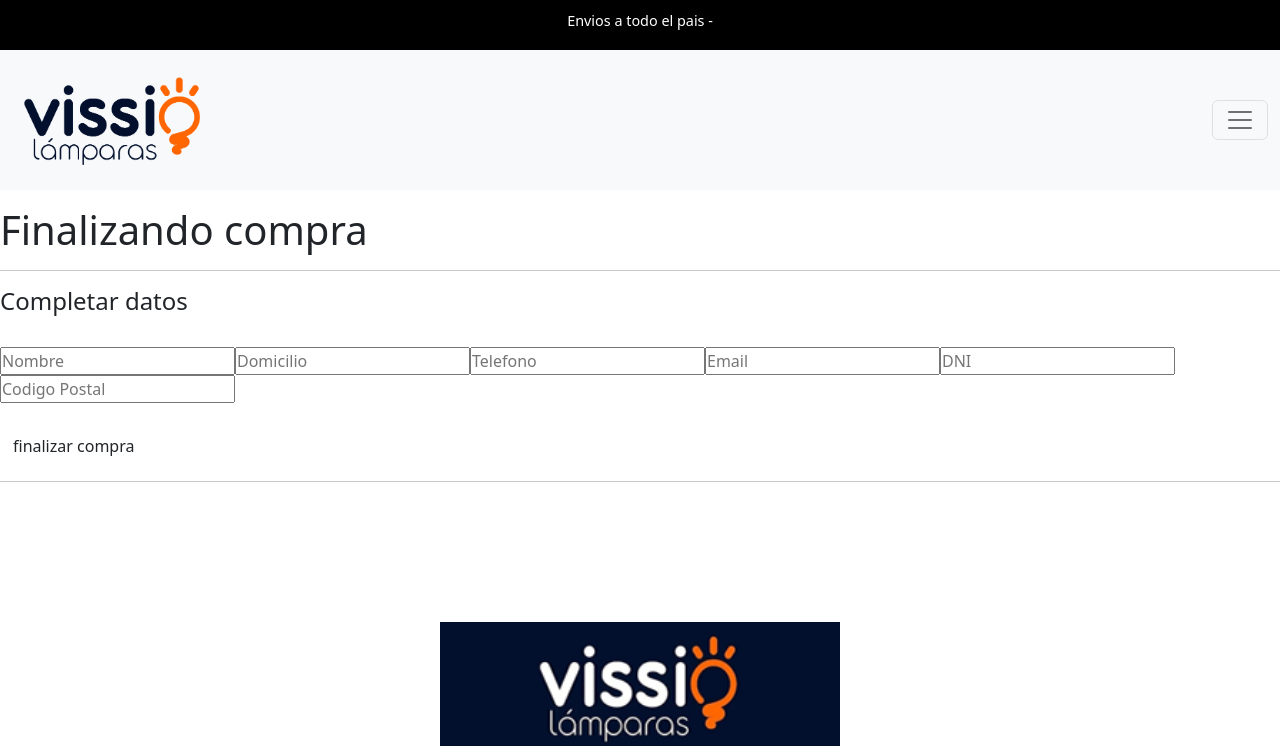
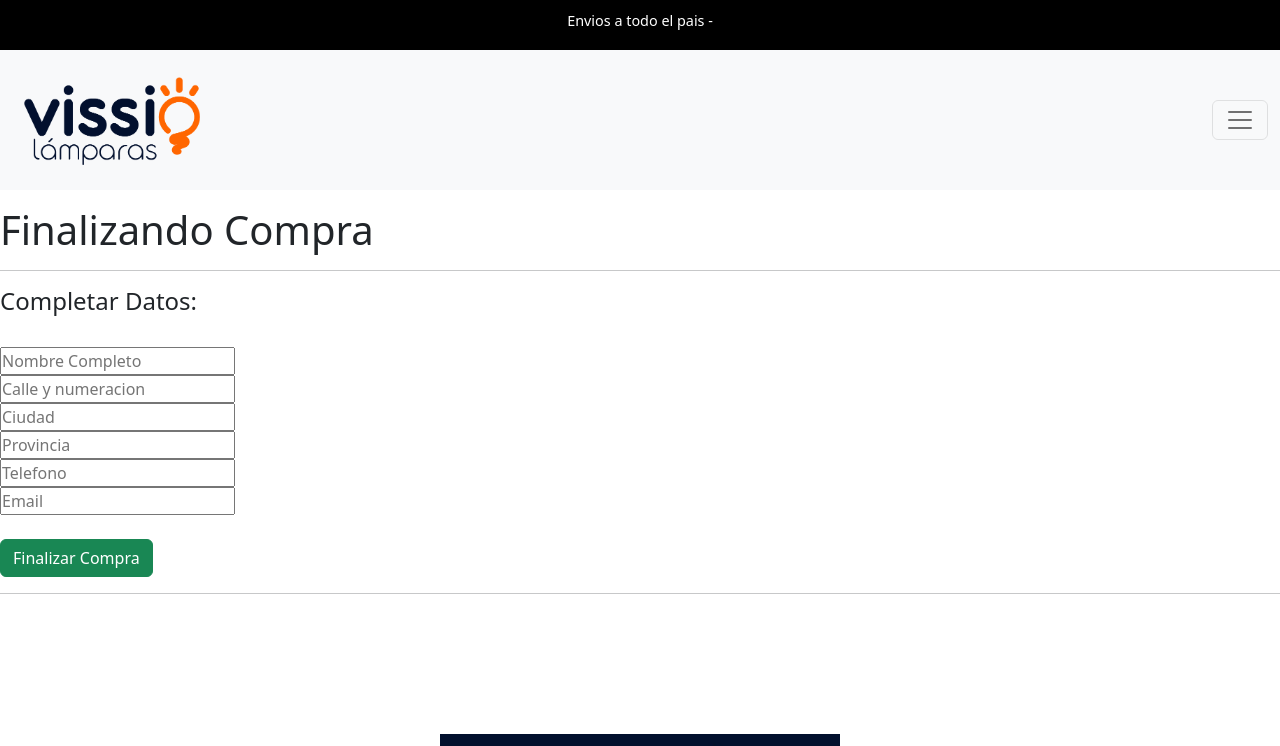
Before and after one commit to dgel92/vissioReact, a React (Create React App) app in the folder my-app/: page /Checkout in a window 1280 px wide. Shown: the top 746 px of the page. Built offline with nearby package versions, Linux system fonts and the light colour scheme; the HTML template or start-up script is replaced by a standard one; a web font is replaced by a local one.

Commit message:
05-12-22

```diff
--- /dev/null
+++ b/my-app/src/componentes/Spinner/Spinner.jsx
@@ -0,0 +1,16 @@
+import React  from 'react'
+import { spinnerStilos } from './SpinnerStilos'
+const Spinner = () => {
+
+    return (
+        <>
+        {
+            <div className='d-flex justify-content-center'>
+                <div className='spinner-border' role='status' style={spinnerStilos}></div>
+            </div>
+        }
+        </>
+    )
+}
+
+export default Spinner
--- /dev/null
+++ b/my-app/src/componentes/Spinner/SpinnerStilos.jsx
@@ -0,0 +1,4 @@
+export const spinnerStilos = {
+    color: '#e4c360',
+    margin: 375
+}
--- a/my-app/src/componentes/checkOut/CheckOut.jsx
+++ b/my-app/src/componentes/checkOut/CheckOut.jsx
@@ -1,19 +1,27 @@
-import {useEffect, useState} from "react";
-import {useParams} from 'react-router-dom';
-import {Link} from "react-router-dom";
+import {useState} from 'react';
+import { Link } from 'react-router-dom';
+import useCartContext from '../CartContext/CartContext';
+import { collection, addDoc, Timestamp} from 'firebase/firestore/lite';
+import firestoreDB from '../data/fireBase';
+import Spinner from '../Spinner/Spinner';
 
-function Checkout(){
+
+const Checkout = () => {
+    const {cart, getTotalPrice, clearCart}=useCartContext();
+
+    const [load, setLoad] = useState(false)
+    const [orderID, setOrderID] = useState()
 
     const [buyer, setBuyer] = useState({
-        Nombre: '',
-        Domicilio: '',
-        Email: '',
-        Telefono: '',
-        Dni: '',
-        CodigoPostal: '',
+        Nombre:'',
+        Domicilio:'',
+        Localidad:'',
+        Provincia:'',
+        Telefono:'',
+        Email:''
     })
 
-    const{Nombre, Domicilio, Email, Telefono, Dni, CodigoPostal} =buyer
+    const {Nombre, Domicilio, Localidad, Provincia, Telefono, Email} = buyer
 
     const handleInputChange = (e) => {
         setBuyer(({
@@ -22,63 +30,133 @@ function Checkout(){
         }))
     }
 
-return(
+const createBuyOrder = async (orderData) =>{
+    setLoad(true)
+    try{
+    const buyTimestamp = Timestamp.now();
+    const ordenConFecha = {
+        ...orderData,
+        date: buyTimestamp
+    };
+    const miColec = collection(firestoreDB,"buyOrders")
+    const orderDoc = await addDoc(miColec, ordenConFecha);
+    setOrderID(orderDoc.id);
+    clearCart();
+    setLoad(false)
+    console.log("orden lista con el ID:", orderDoc.id)
+    }catch(error){
+        console.log(error)
+    }
+
+}
+
+    const handleSubmit = (e) => {
+        e.preventDefault()
+        setLoad(true)
+        try{
+        const items = cart.map(e=>
+            {return {
+                id:e.id,
+                nombre:e.nombre,
+                precio:e.precio,
+                cant:e.cant,
+            }})
+
+        const total= getTotalPrice()
+        const orderData = {buyer, items, total}
+        console.log("data",orderData)
+        createBuyOrder(orderData)
+        }catch(error){
+            console.log(error)
+        }
+
+    }
+
+    return (
         <>
-        <h1>Finalizando compra</h1>
-        <hr/>
-        <h4>Completar datos</h4>
+            <div className="Bienvenido">
+            <h1>Finalizando Compra</h1>
+            </div>
+            <hr />
+            {load ? <Spinner />
+                : (!orderID&&<div className="formulario">
+                    <h4>Completar Datos:</h4>
                     <br />
-        <form action="">
+                    <form onSubmit={handleSubmit}>
                         <input
                             type="text"
-                nombre="Nombre"
-                placeholder="Nombre"
+                            name="Nombre"
+                            placeholder="Nombre Completo"
                             value={Nombre}
                             onChange={handleInputChange}
+                            required
                         />
+                        <br />
                         <input
                             type="text"
-                nombre="Domicilio"
-                placeholder="Domicilio"
+                            name="Domicilio"
+                            placeholder="Calle y numeracion"
                             value={Domicilio}
                             onChange={handleInputChange}
+                            required
                         />
+                        <br />
+                        <input
+                            type="text"
+                            name="Localidad"
+                            placeholder="Ciudad"
+                            value={Localidad}
+                            onChange={handleInputChange}
+                            required
+                        />
+                        <br />
+                        <input
+                            type="text"
+                            name="Provincia"
+                            placeholder="Provincia"
+                            value={Provincia}
+                            onChange={handleInputChange}
+                            required
+                        />
+                        <br />
                         <input
                             type="number"
-                nombre="Telefono"
+                            name="Telefono"
                             placeholder="Telefono"
                             value={Telefono}
                             onChange={handleInputChange}
+                            required
                         />
+                        <br />
                         <input
-                type="email"
-                nombre="Email"
+                            type="Email"
+                            name="Email"
                             placeholder="Email"
                             value={Email}
                             onChange={handleInputChange}
-            />
-            <input
-                type="number"
-                nombre="DNI"
-                placeholder="DNI"
-                value={Dni}
-                onChange={handleInputChange}
-            />
-            <input
-                type="codigo postal"
-                nombre="CodigoPostal"
-                placeholder="Codigo Postal"
-                value={CodigoPostal}
-                onChange={handleInputChange}
+                            required
                         />
                         <br /><br />
                         <input
                             type="submit"
-                value="finalizar compra"
-                className="btn btn success"
+                            value="Finalizar Compra"
+                            className="btn btn-success"
                         />
                     </form>
+                </div>)
+            }
 
+            <div>
+            {
+                orderID&&(
+                    <div className="respuestaOrden">
+                        <h4>Compra Finalizada con Exito</h4>
+                        <h4>{`Su código de compra es: ${orderID}`}</h4>
+                        <Link to="/" className="orden"><h5>Realizar otra compra</h5></Link>
+                    </div>
+                    )
+            }
+            </div>
 
         </>
     )
```
Lines whose indentation alone changed are shown as unchanged.
